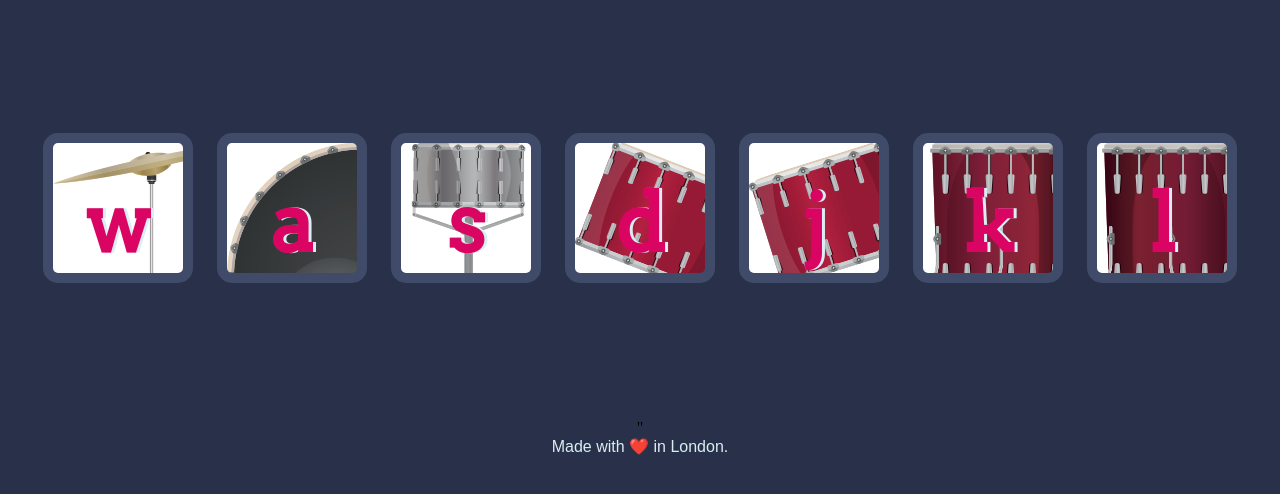
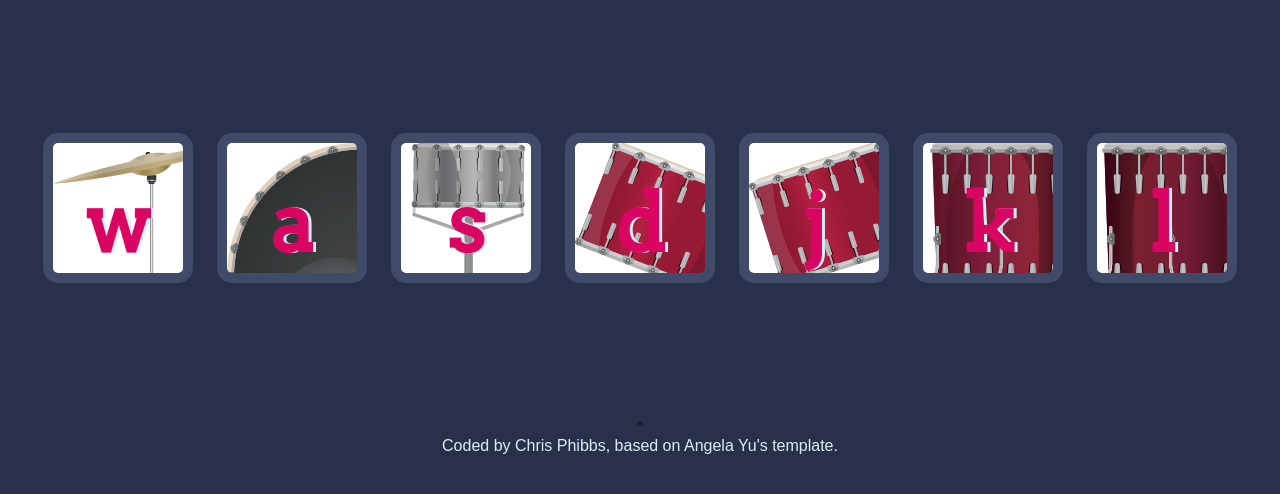
Before and after one commit to phibzy/DrumKit, a plain HTML site: page index.html in a window 1280 px wide. Shown: the part 156-650 px from the top of the page. Drawn offline with Linux system fonts and the light colour scheme.

Commit message:
Changed byline

```diff
--- a/index.html
+++ b/index.html
@@ -25,7 +25,7 @@
      <script src="index.js" charset="UTF-8"></script>"
    </body>
   <footer>
-    Made with ❤️ in London.
+    Coded by Chris Phibbs, based on Angela Yu's template.
   </footer>
 
 </html>
```
Also changed, not shown: 1 other file.
